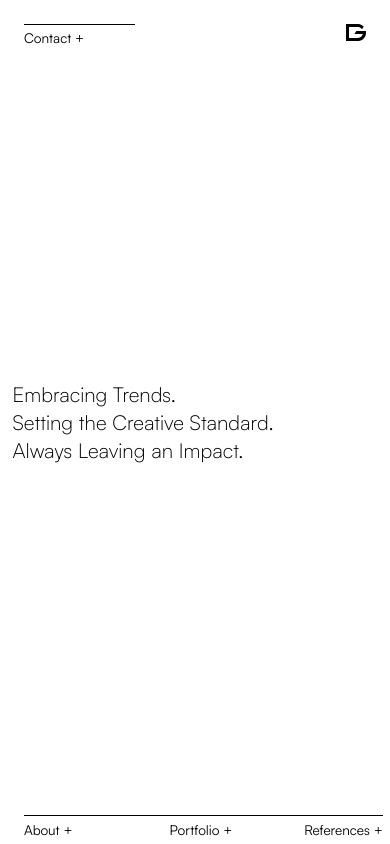
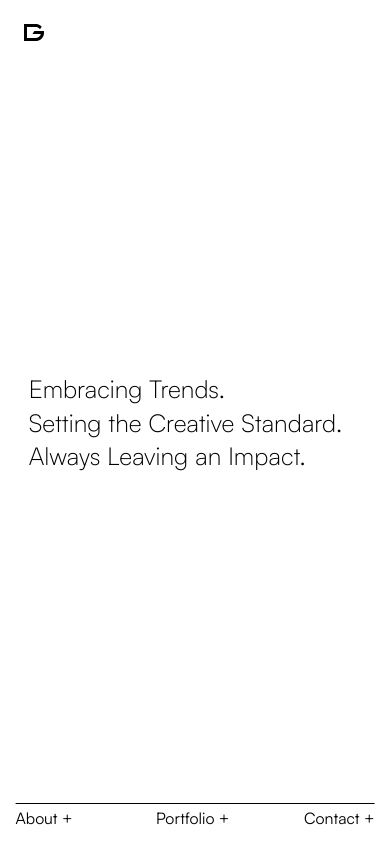
Before and after one commit to aaron-garcia-7/dannyboyee-vite, a React (Vite) app: page / in a window 390 px wide. Built offline with nearby package versions, Linux system fonts and the light colour scheme.

Commit message:
Refactor nav menu for mobile

```diff
--- a/package.json
+++ b/package.json
@@ -12,7 +12,6 @@
   "dependencies": {
     "react": "^18.2.0",
     "react-dom": "^18.2.0",
-    "react-transition-group": "^4.4.5",
     "sass": "^1.62.1",
     "sass-loader": "^13.2.2",
     "vite-plugin-sass-dts": "^1.3.5"
--- a/src/App.tsx
+++ b/src/App.tsx
@@ -1,6 +1,5 @@
 import { useState, useEffect } from 'react';
 import { NavState } from '../types/types';
-import { CSSTransition } from 'react-transition-group';
 import './styles/styles.css';
 import logo from '../public/logo-dark.svg';
 
@@ -22,6 +21,8 @@ function App() {
   const handleNav = ({target}: any) => {
     const buttonClass = target.classList;
 
+    console.log(buttonClass)
+
     setNavState(prev => ({
       nav: prev.about && buttonClass.contains('about-button') ||
            prev.portfolio && buttonClass.contains('portfolio-button') ||
@@ -39,6 +40,10 @@ function App() {
     const navContent = document.querySelector('.nav-links');
     const contactButton = document.querySelector('.contact-button');
     const isContentClicked = target.classList.contains('content') || target.closest('.content');
+    const isMobileNavClicked = target.classList.contains('nav-button') && target.closest('.nav-links-mobile');
+
+    // Don't execute the function if the mobile nav was clicked
+    if (isMobileNavClicked) return;
 
     if (!navContent?.contains(target) && !contactButton?.isSameNode(target) && !isContentClicked) {
         setNavState(prev => ({
@@ -50,7 +55,8 @@ function App() {
             contact: false,
         }))
     }
-  }
+}
+
 
   const [showMouseDiv, setShowMouseDiv] = useState(false);
 
@@ -62,9 +68,8 @@ function App() {
     }
   }, [closeNav, showMouseDiv]);
 
-
-  const inactiveStyle: React.CSSProperties = {
-    opacity: window.innerWidth <= 852 ? 1 : 0.2,
+  const inactiveBtnStyle: React.CSSProperties = {
+    opacity: 0.2,
   }
 
   const bodyStyle = {
@@ -77,7 +82,7 @@ function App() {
         <ul className={navState.nav ? 'nav-links nav-links-active' : 'nav-links'} onMouseEnter={() => setShowMouseDiv(false)} onMouseLeave={() => setShowMouseDiv(true)}>
           <li className='nav-link-item'>
             <button
-            style={navState.portfolio || navState.references || navState.contact ? inactiveStyle : undefined}
+            style={navState.portfolio || navState.references || navState.contact ? inactiveBtnStyle : undefined}
             className={'nav-button about-button'}
             onClick={(e) => handleNav(e)}>
               About {navState.about ? '-' : '+'}
@@ -85,7 +90,7 @@ function App() {
           </li>
           <li className='nav-link-item'>
             <button
-            style={navState.about || navState.references || navState.contact ? inactiveStyle : undefined}
+            style={navState.about || navState.references || navState.contact ? inactiveBtnStyle : undefined}
             className={'nav-button portfolio-button'}
             onClick={(e) => handleNav(e)}>
               Portfolio {navState.portfolio ? '-' : '+'}
@@ -93,7 +98,7 @@ function App() {
           </li>
           <li className='nav-link-item'>
             <button
-            style={navState.about || navState.portfolio || navState.contact ? inactiveStyle : undefined}
+            style={navState.about || navState.portfolio || navState.contact ? inactiveBtnStyle : undefined}
             className={'nav-button references-button'}
             onClick={(e) => handleNav(e)}>
               References {navState.references ? '-' : '+'}
@@ -101,46 +106,55 @@ function App() {
           </li>
         </ul>
         <button
-          style={navState.about || navState.portfolio || navState.references ? inactiveStyle : undefined}
+          style={navState.about || navState.portfolio || navState.references ? inactiveBtnStyle : undefined}
           className={'nav-button contact-button'}
           onMouseEnter={() => setShowMouseDiv(false)}
           onMouseLeave={() => setShowMouseDiv(true)}
           onClick={(e) => handleNav(e)}>
             Contact {navState.contact ? '-' : '+'}
         </button>
+
+        <ul className={navState.nav ? 'nav-links-mobile nav-links-mobile-active' : 'nav-links-mobile'} onMouseEnter={() => setShowMouseDiv(false)} onMouseLeave={() => setShowMouseDiv(true)}>
+          <li className='nav-link-item'>
+            <button
+            className={'nav-button about-button'}
+            onClick={(e) => {
+              // console.log(e.target);
+              console.log(navState);
+              handleNav(e)
+            }}>
+              About {navState.about ? '-' : '+'}
+            </button>
+          </li>
+          <li className='nav-link-item'>
+            <button
+            className={'nav-button portfolio-button'}
+            onClick={(e) => {
+              // console.log(e.target);
+              console.log(navState);
+              handleNav(e)
+            }}>
+              Portfolio {navState.portfolio ? '-' : '+'}
+            </button>
+          </li>
+          <li className='nav-link-item'>
+            <button
+            className={'nav-button contact-button'}
+            onClick={(e) => {
+              // console.log(e.target);
+              console.log(navState);
+              handleNav(e)
+            }}>              Contact {navState.contact ? '-' : '+'}
+            </button>
+          </li>
+        </ul>
       </nav>
-      <CSSTransition
-        in={navState.about}
-        timeout={window.innerWidth <= 852 ? 400 : null}
-        classNames="panel"
-        unmountOnExit
-      >
-        <About setShowMouseDiv={setShowMouseDiv} navState={navState} />
-      </CSSTransition>
-      <CSSTransition
-        in={navState.portfolio}
-        timeout={window.innerWidth <= 852 ? 400 : null}
-        classNames="panel"
-        unmountOnExit
-      >
-        <Portfolio setShowMouseDiv={setShowMouseDiv} />
-      </CSSTransition>
-      <CSSTransition
-        in={navState.references}
-        timeout={window.innerWidth <= 852 ? 400 : null}
-        classNames="panel"
-        unmountOnExit
-      >
-        <References setShowMouseDiv={setShowMouseDiv} />
-      </CSSTransition>
-      <CSSTransition
-        in={navState.contact}
-        timeout={window.innerWidth <= 852 ? 400 : null}
-        classNames="panel-about"
-        unmountOnExit
-      >
-        <Contact setShowMouseDiv={setShowMouseDiv} />
-      </CSSTransition>
+
+      {navState.about && <About setShowMouseDiv={setShowMouseDiv} />}
+      {navState.portfolio && <Portfolio setShowMouseDiv={setShowMouseDiv} />}
+      {navState.references && <References setShowMouseDiv={setShowMouseDiv} />}
+      {navState.contact && <Contact setShowMouseDiv={setShowMouseDiv} />}
+
       <aside>
         <h1>
           Embracing Trends.<br />
@@ -148,9 +162,11 @@ function App() {
           Always Leaving an Impact.<br />
         </h1>
       </aside>
+
       <figure className='logo-container'>
         <img src={logo} alt="Logo" />
       </figure>
+
       {navState.nav && showMouseDiv && <MouseDiv />}
     </div>
   )
--- a/src/components/About.tsx
+++ b/src/components/About.tsx
@@ -1,18 +1,15 @@
-import { NavState } from "../../types/types"
 import UnorderedList from "./UnorderedList"
 import { servicesData, collaboratorsData } from "../data/aboutData"
 import portraitImg from '../assets/portrait.webp'
 
 type ContentProps = {
-  navState?: NavState,
   showMouseDiv?: boolean;
   setShowMouseDiv: React.Dispatch<React.SetStateAction<boolean>>;
 }
 
-// const About = ({ navState, setShowMouseDiv }: ContentProps) => {
+
 const About = ({ setShowMouseDiv }: ContentProps) => {
   return (
-    // <div className={navState.about ? "panel panel-active about-panel" : "panel about-panel"}>
     <div className="panel about-panel">
         <div className="content about-content-paragraph" onMouseEnter={() => setShowMouseDiv(false)} onMouseLeave={() => setShowMouseDiv(true)}>
             <p>After being a passionate cretaive for almost a decade, I have worked with many notable companies on amazing projects around the world.</p>
--- a/src/styles/_global.scss
+++ b/src/styles/_global.scss
@@ -6,6 +6,7 @@
 $satoshi: 'Satoshi', sans-serif;
 
 $large-text: calc(0.8rem + 2vw);
+$medium-text: calc(0.8rem + 0.8vw); // Tablet and Mobile
 $small-text: calc(0.8rem + 0.2vw);
 
 $body-padding: calc(2rem + 2vw);
@@ -14,10 +15,13 @@ $button-height: calc(1.6rem + 0.6vw);
 
 $gap: 3.6rem;
 
+// $ease1: cubic-bezier(.09,.69,.4,1);
+$ease1: cubic-bezier(.75,0,.25,1);
+// $ease1: cubic-bezier(.21,1.38,.52,1); // ease back
+
 // Tablet Global Variables
 
 $body-padding-tablet: calc(1.2rem + 1.2vw);
-
 $tablet-gap: 2rem;
 
 
@@ -31,9 +35,10 @@ $test: 1px dashed grey;
 }
 
 body {
-    background: white;
-    width: 100vw;
-    height: 100vh;
+    background: white; // For mouseDiv
+    // width: 100vw;
+    // height: 100vh;
+    // height: 100dvh;
     min-height: 36rem;
     display: flex;
 }
@@ -56,12 +61,17 @@ button {
     background: none;
     border: none;
     border-top: 1px solid black;
-    cursor: pointer;
     width: $button-width;
     height: $button-height;
+    color: black;
     text-align: left;
     font-size: $small-text;
     font-weight: 400;
+    cursor: pointer;
+}
+
+a {
+    color: black;
 }
 
 aside {
@@ -84,6 +94,7 @@ h2, p, li {
     position: relative;
     width: 100vw;
     height: 100vh;
+    height: 100dvh;
     padding: $body-padding;
 }
 
@@ -96,8 +107,14 @@ h2, p, li {
     }
 }
 
+.nav-links-mobile {
+    display: none;
+}
+
+
 .logo-container {
-    position: fixed;
+    // position: fixed;
+    position: absolute;
     bottom: $body-padding;
     right: $body-padding;
     img {
@@ -119,26 +136,11 @@ h2, p, li {
     // min-height: 36rem;
     z-index: 1;
     transform: translate(0, -1%); // For animation below
-    animation: open-panel 0.24s ease forwards;
+    animation: open-panel 0.12s ease forwards;
 
     @keyframes open-panel {
         to {
             transform: translate(0, 0);
-        }
-    }
-    &::before {
-        content: "";
-        position: absolute;
-        bottom: 0;
-        background: white;
-        width: calc(24rem + 6vw);
-        height: 100%;
-        z-index: 2;
-        animation: show-panel-content 0.24s ease forwards;
-    }
-    @keyframes show-panel-content {
-        to {
-            height: 0;
         }
     }
 
@@ -151,6 +153,24 @@ h2, p, li {
         // width: calc(16rem + 6vw);
         width: calc(24rem + 6vw);
         cursor: default;
+        &::before {
+            content: "";
+            position: absolute;
+            bottom: 0;
+            background: white;
+            // background: lightblue;
+            width: calc(24rem + 6vw);
+            height: 100%;
+            z-index: 2;
+            // animation: show-panel-content 0.24s $ease1 forwards;
+            animation: show-panel-content 0.12s ease forwards;
+        }
+        @keyframes show-panel-content {
+            to {
+                height: 0;
+            }
+        }
+
         p,
         h2,
         ul {
@@ -195,40 +215,90 @@ h2, p, li {
 }
 
 @media (max-width: 852px) {
+    .app {
+        overflow: hidden;
+    }
+
+    aside {
+        right: 50%;
+        transform: translate(50%, -50%) scale(1.2);
+        transform-origin: 0 center;
+        width: 100%;
+        padding: $body-padding-tablet;
+    }
+
     .nav-links {
+        // border-top: 1px solid black;
+        // background: white;
+        // padding-bottom: 0px;
+        // position: absolute;
+        // bottom: 0;
+        // left: 50%;
+        // transform: translate(-50%, 0);
+        // flex-direction: row;
+        // justify-content: space-between;
+        // width: 92%;
+        // transition: 0.5s $ease1;
+        // z-index: 2;
+        // cursor: default;
+        display: none;
+
+        // .nav-link-item {
+        //     .nav-button {
+        //         border: none;
+        //         display: flex;
+        //         align-items: center;
+        //         width: auto;
+        //     }
+        //     // &:nth-of-type(2) {
+        //     //     transform: translate(20%, 0);
+        //     // }
+        // }
+
+        // &-active {
+        //     transform: translate(-50%, calc(-60vh - $button-height));
+        // }
+    }
+
+    .nav-links-mobile {
         border-top: 1px solid black;
         background: white;
         padding-bottom: 0px;
         position: absolute;
-        bottom: 0;
+        // bottom: $body-padding-tablet;
+        bottom: 12px;
+        left: 50%;
+        transform: translate(-50%, 0);
+        display: flex;
         flex-direction: row;
         justify-content: space-between;
         width: 92%;
-        transition: 0.4s ease;
+        transition: 0.5s $ease1;
         z-index: 2;
         cursor: default;
 
         .nav-link-item {
             .nav-button {
-                // border: $test;
                 border: none;
                 display: flex;
                 align-items: center;
                 width: auto;
+                font-size: $medium-text;
             }
             &:nth-of-type(2) {
-                transform: translate(20%, 0);
+                transform: translate(6%, 0);
             }
         }
+    }
 
-        &-active {
-            transform: translate(0, calc(-64vh - $button-height));
-        }
+    .contact-button {
+        display: none;
     }
 
     .logo-container {
         bottom: auto;
         top: $body-padding-tablet;
+        left: $body-padding-tablet
     }
 
     .panel {
@@ -236,42 +306,30 @@ h2, p, li {
         top: auto;
         bottom: 0;
         left: 0;
-        height: 64%;
-        width: 100%;
+        height: 60%;
+        width: 92%;
+
         padding: 0;
+        // opacity: 0;
         margin: $body-padding-tablet;
         animation: none;
+        // animation: appear 0.4s ease 0.4s forwards;
         transform: translate(0, 0);
+
+        @keyframes appear {
+            to {
+                opacity: 1;
+            }
+        }
 
         &::before {
             display: none;
         }
 
         .content {
+            // border: 2px solid coral;
+            width: 100%;
             transform: scale(1);
-            width: 92%;
         }
     }
-
-    .panel-enter {
-        // opacity: 0;
-        transform: translate(0, 100%);
-    }
-
-    .panel-enter-active {
-        // opacity: 1;
-        transform: translate(0, 0);
-        transition: 0.4s ease;
-    }
-
-    .panel-exit {
-        // opacity: 1;
-        transform: translate(0, 0);
-      }
-
-      .panel-exit-active {
-        // opacity: 0;
-        transform: translate(0, 100%);
-        transition: 0.4s ease;
-      }
 }
--- a/src/styles/_portfolio.scss
+++ b/src/styles/_portfolio.scss
@@ -3,7 +3,7 @@
     gap: $gap;
     padding-top: calc($body-padding + $button-height);
     .content {
-        height: 1%; // To shrink div (it was tall before)
+        height: 32%; // To shrink div (it was tall before)
         ol {
             list-style: none;
             li {
--- a/src/styles/styles.css
+++ b/src/styles/styles.css
@@ -11,8 +11,6 @@
 
 body {
   background: white;
-  width: 100vw;
-  height: 100vh;
   min-height: 36rem;
   display: flex;
 }
@@ -35,12 +33,17 @@ button {
   background: none;
   border: none;
   border-top: 1px solid black;
-  cursor: pointer;
   width: calc(6rem + 4vw);
   height: calc(1.6rem + 0.6vw);
+  color: black;
   text-align: left;
   font-size: calc(0.8rem + 0.2vw);
   font-weight: 400;
+  cursor: pointer;
+}
+
+a {
+  color: black;
 }
 
 aside {
@@ -64,6 +67,7 @@ h2, p, li {
   position: relative;
   width: 100vw;
   height: 100vh;
+  height: 100dvh;
   padding: calc(2rem + 2vw);
 }
 
@@ -74,8 +78,12 @@ h2, p, li {
   display: flex;
 }
 
+.nav-links-mobile {
+  display: none;
+}
+
 .logo-container {
-  position: fixed;
+  position: absolute;
   bottom: calc(2rem + 2vw);
   right: calc(2rem + 2vw);
 }
@@ -96,26 +104,11 @@ h2, p, li {
   height: 100%;
   z-index: 1;
   transform: translate(0, -1%);
-  animation: open-panel 0.24s ease forwards;
+  animation: open-panel 0.12s ease forwards;
 }
 @keyframes open-panel {
   to {
     transform: translate(0, 0);
-  }
-}
-.panel::before {
-  content: "";
-  position: absolute;
-  bottom: 0;
-  background: white;
-  width: calc(24rem + 6vw);
-  height: 100%;
-  z-index: 2;
-  animation: show-panel-content 0.24s ease forwards;
-}
-@keyframes show-panel-content {
-  to {
-    height: 0;
   }
 }
 .panel .content {
@@ -125,6 +118,21 @@ h2, p, li {
   padding-bottom: 1.8rem;
   width: calc(24rem + 6vw);
   cursor: default;
+}
+.panel .content::before {
+  content: "";
+  position: absolute;
+  bottom: 0;
+  background: white;
+  width: calc(24rem + 6vw);
+  height: 100%;
+  z-index: 2;
+  animation: show-panel-content 0.12s ease forwards;
+}
+@keyframes show-panel-content {
+  to {
+    height: 0;
+  }
 }
 .panel .content p,
 .panel .content h2,
@@ -160,67 +168,76 @@ h2, p, li {
   }
 }
 @media (max-width: 852px) {
+  .app {
+    overflow: hidden;
+  }
+  aside {
+    right: 50%;
+    transform: translate(50%, -50%) scale(1.2);
+    transform-origin: 0 center;
+    width: 100%;
+    padding: calc(1.2rem + 1.2vw);
+  }
   .nav-links {
+    display: none;
+  }
+  .nav-links-mobile {
     border-top: 1px solid black;
     background: white;
     padding-bottom: 0px;
     position: absolute;
-    bottom: 0;
+    bottom: 12px;
+    left: 50%;
+    transform: translate(-50%, 0);
+    display: flex;
     flex-direction: row;
     justify-content: space-between;
     width: 92%;
-    transition: 0.4s ease;
+    transition: 0.5s cubic-bezier(0.75, 0, 0.25, 1);
     z-index: 2;
     cursor: default;
   }
-  .nav-links .nav-link-item .nav-button {
+  .nav-links-mobile .nav-link-item .nav-button {
     border: none;
     display: flex;
     align-items: center;
     width: auto;
+    font-size: calc(0.8rem + 0.8vw);
   }
-  .nav-links .nav-link-item:nth-of-type(2) {
-    transform: translate(20%, 0);
+  .nav-links-mobile .nav-link-item:nth-of-type(2) {
+    transform: translate(6%, 0);
   }
-  .nav-links-active {
-    transform: translate(0, calc(-64vh - (1.6rem + 0.6vw)));
+  .contact-button {
+    display: none;
   }
   .logo-container {
     bottom: auto;
     top: calc(1.2rem + 1.2vw);
+    left: calc(1.2rem + 1.2vw);
   }
   .panel {
     background: white;
     top: auto;
     bottom: 0;
     left: 0;
-    height: 64%;
-    width: 100%;
+    height: 60%;
+    width: 92%;
     padding: 0;
     margin: calc(1.2rem + 1.2vw);
     animation: none;
     transform: translate(0, 0);
   }
+  @keyframes appear {
+    to {
+      opacity: 1;
+    }
+  }
   .panel::before {
     display: none;
   }
   .panel .content {
+    width: 100%;
     transform: scale(1);
-    width: 92%;
-  }
-  .panel-enter {
-    transform: translate(0, 100%);
-  }
-  .panel-enter-active {
-    transform: translate(0, 0);
-    transition: 0.4s ease;
-  }
-  .panel-exit {
-    transform: translate(0, 0);
-  }
-  .panel-exit-active {
-    transform: translate(0, 100%);
-    transition: 0.4s ease;
   }
 }
 .about-panel-portrait {
@@ -277,7 +294,7 @@ h2, p, li {
   padding-top: calc(2rem + 2vw + 1.6rem + 0.6vw);
 }
 .portfolio-panel .content {
-  height: 1%;
+  height: 32%;
 }
 .portfolio-panel .content ol {
   list-style: none;
@@ -372,11 +389,11 @@ h2, p, li {
   align-items: flex-end;
   transform: translate(0, 1%);
 }
-.contact-panel::before {
-  top: 0;
-}
 .contact-panel .contact-content {
   border: none;
+}
+.contact-panel .contact-content::before {
+  top: 0;
 }
 .contact-panel .contact-content-block {
   display: flex;
@@ -402,18 +419,4 @@ h2, p, li {
   .contact-panel .contact-content {
     transform-origin: bottom left;
   }
-}
-@media (max-width: 852px) {
-  .contact-panel {
-    background: lightblue;
-    position: fixed;
-    top: 0;
-    bottom: auto;
-    padding-bottom: calc(2rem + 2vw - (1.6rem + 0.6vw) / 2.4);
-    display: flex;
-    align-items: flex-end;
-  }
-  .contact-panel::before {
-    top: 0;
-  }
 }/*# sourceMappingURL=styles.css.map */
--- a/types/types.ts
+++ b/types/types.ts
@@ -10,9 +10,3 @@ export interface InlineNavButtonStyles {
     opacity: number;
     fontWeight: number;
 }
-
-export type TransitionTimeout = number | {
-    appear?: number;
-    enter?: number;
-    exit?: number;
-  };
--- a/vite.config.ts
+++ b/vite.config.ts
@@ -4,6 +4,10 @@ import sassDts from 'vite-plugin-sass-dts'
 import path from 'path';
 
 export default defineConfig({
+  server: {
+    host: '0.0.0.0',
+    port: 5173
+  },
   plugins: [
     react(),
     sassDts({
```
Also changed, not shown: src/components/Portfolio.tsx (+17 -5 lines), src/styles/_contact.scss (+16 -19 lines), 2 other files (tests, documents, lock files or other folders).
